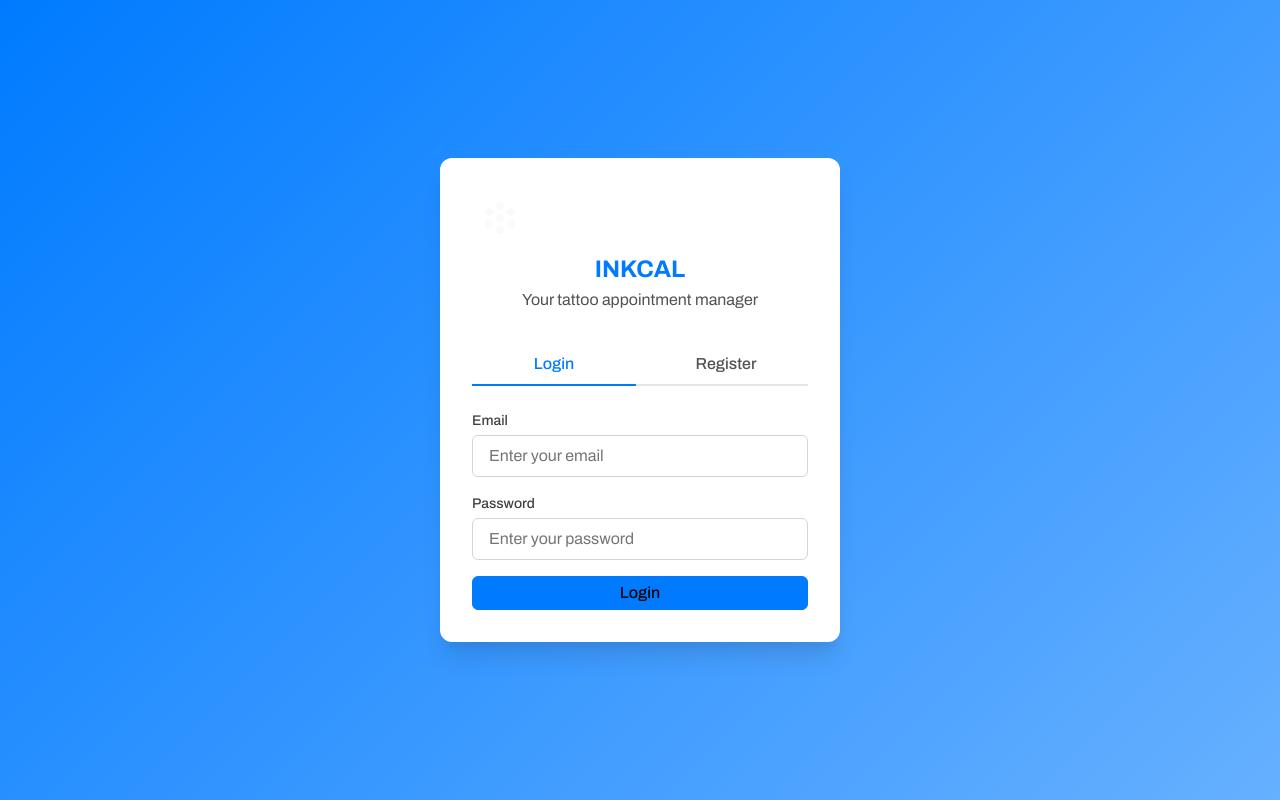
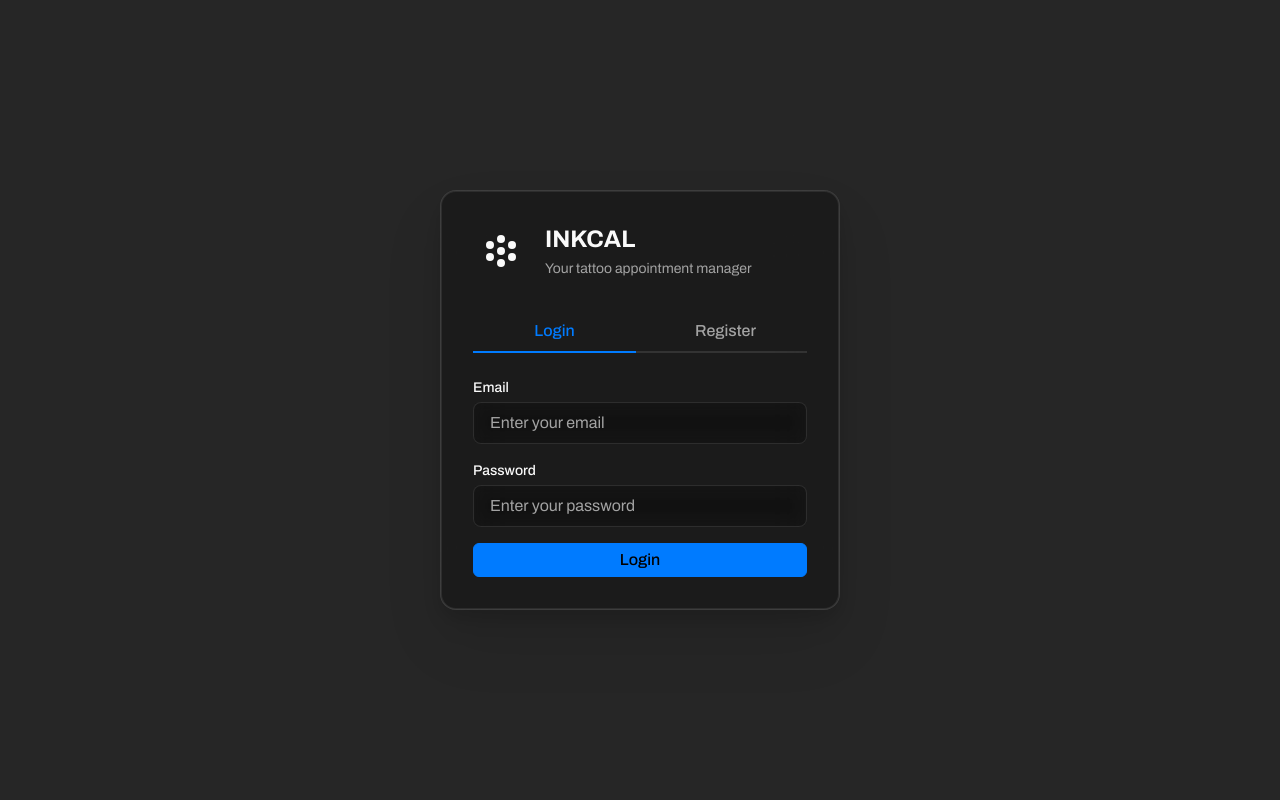
Before and after one commit to steffenaichele/INKCAL, a React (Vite) app in the folder frontend/: page / in a window 1280 px wide. Built offline with nearby package versions, Linux system fonts and the light colour scheme; no server answers.

Commit message:
feat: refactor Home page layout and styles, update navigation logic in Dashboard and Settings, and enhance theme variables

```diff
--- a/frontend/src/components/ui/Logo/Logo.scss
+++ b/frontend/src/components/ui/Logo/Logo.scss
@@ -10,5 +10,5 @@
 	display: block;
 	width: 40px;
 	height: 40px;
-	fill: currentColor;
+	fill: var(--text-primary);
 }
--- a/frontend/src/pages/Dashboard.tsx
+++ b/frontend/src/pages/Dashboard.tsx
@@ -56,7 +56,7 @@ const Dashboard = () => {
 	};
 
 	if (!signedIn || !user) {
-		return <Navigate to="/login" replace />;
+		return <Navigate to="/" replace />;
 	}
 
 	return (
--- a/frontend/src/pages/Home.tsx
+++ b/frontend/src/pages/Home.tsx
@@ -5,7 +5,7 @@ import { Form } from "@base-ui/react/form";
 import { Field } from "@base-ui/react/field";
 import { Button } from "@/components/ui/Button/Button";
 import Logo from "@/components/ui/Logo/Logo";
-import styles from "@/styles/pages/Auth.module.scss";
+import "@/styles/pages/Home.scss";
 
 type AuthMode = "login" | "register";
 
@@ -58,75 +58,79 @@ const Home = () => {
 	};
 
 	return (
-		<div className={styles.Container}>
-			<div className={styles.Card}>
-				<div className={styles.LogoContainer}>
+		<div className="home">
+			<div className="home__card">
+				<div className="home__header">
 					<Logo />
-					<h1 className={styles.Title}>INKCAL</h1>
-					<p className={styles.Subtitle}>
-						Your tattoo appointment manager
-					</p>
+					<div className="home__logo-container">
+						<h1>INKCAL</h1>
+						<p className="home__subtitle">
+							Your tattoo appointment manager
+						</p>
+					</div>
 				</div>
 
-				<div className={styles.Tabs}>
+				<div className="home__tabs">
 					<button
 						type="button"
-						className={`${styles.Tab} ${mode === "login" ? styles.TabActive : ""}`}
+						className={`home__tab ${mode === "login" ? "home__tab--active" : ""}`}
 						onClick={() => switchMode("login")}>
 						Login
 					</button>
 					<button
 						type="button"
-						className={`${styles.Tab} ${mode === "register" ? styles.TabActive : ""}`}
+						className={`home__tab ${mode === "register" ? "home__tab--active" : ""}`}
 						onClick={() => switchMode("register")}>
 						Register
 					</button>
 				</div>
 
 				<Form
-					className={styles.Form}
+					className="home__form"
 					onSubmit={handleSubmit}
 					errors={errors}>
 					{mode === "register" && (
-						<Field.Root name="name" className={styles.Field}>
-							<Field.Label className={styles.Label}>
+						<Field.Root name="name" className="home__field">
+							<Field.Label className="home__label">
 								Name
 							</Field.Label>
 							<Field.Control
 								type="text"
 								required
 								placeholder="Enter your full name"
-								className={styles.Input}
+								className="home__input"
 								disabled={loading}
 							/>
-							<Field.Error className={styles.Error} />
+							<Field.Error className="home__error" />
 						</Field.Root>
 					)}
 
-					<Field.Root name="email" className={styles.Field}>
-						<Field.Label className={styles.Label}>Email</Field.Label>
+					<Field.Root name="email" className="home__field">
+						<Field.Label className="home__label">
+							Email
+						</Field.Label>
 						<Field.Control
 							type="email"
 							required
 							placeholder="Enter your email"
-							className={styles.Input}
+							className="home__input"
 							disabled={loading}
 						/>
-						<Field.Error className={styles.Error} />
+						<Field.Error className="home__error" />
 					</Field.Root>
 
-					<Field.Root name="password" className={styles.Field}>
-						<Field.Label className={styles.Label}>
+					<Field.Root name="password" className="home__field">
+						<Field.Label className="home__label">
 							Password
 						</Field.Label>
 						<Field.Control
 							type="password"
 							required
 							placeholder="Enter your password"
-							className={styles.Input}
+							className="home__input"
 							disabled={loading}
 						/>
-						<Field.Error className={styles.Error} />
+						<Field.Error className="home__error" />
 					</Field.Root>
 
 					<Button
--- a/frontend/src/pages/Settings.tsx
+++ b/frontend/src/pages/Settings.tsx
@@ -92,7 +92,7 @@ const Profile = ({ onClose }: ProfileProps) => {
 	});
 
 	if (!signedIn || !user) {
-		return <Navigate to="/login" replace />;
+		return <Navigate to="/" replace />;
 	}
 
 	const onLogout = async () => {
--- a/frontend/src/styles/base/_theme.scss
+++ b/frontend/src/styles/base/_theme.scss
@@ -12,6 +12,7 @@
   --text-primary: #{$gray-50};
   --text-secondary: #{$gray-400};
   --text-tertiary: #{$gray-500};
+  --text-inverted: #{$gray-900};
 
   // Border colors
   --border-color: #{$gray-700};
--- a/frontend/src/styles/pages/Auth.module.scss
+++ /dev/null
@@ -1,107 +0,0 @@
-@use "../utils/variables" as *;
-@use "../utils/mixins" as *;
-
-.Container {
-	display: flex;
-	justify-content: center;
-	align-items: center;
-	min-height: 100vh;
-	background: linear-gradient(135deg, $primary-color, lighten($primary-color, 20%));
-	padding: $spacing-md;
-}
-
-.Card {
-	background: $white;
-	border-radius: $border-radius-xl;
-	box-shadow: $shadow-xl;
-	padding: $spacing-xl;
-	width: 100%;
-	max-width: 400px;
-}
-
-.LogoContainer {
-	text-align: center;
-	margin-bottom: $spacing-xl;
-}
-
-.Title {
-	font-size: $font-size-xxl;
-	font-weight: $font-weight-bold;
-	color: $primary-color;
-	margin: $spacing-sm 0 $spacing-xs 0;
-}
-
-.Subtitle {
-	font-size: $font-size-md;
-	color: $gray-600;
-	margin: 0;
-}
-
-.Tabs {
-	display: flex;
-	gap: $spacing-sm;
-	margin-bottom: $spacing-lg;
-	border-bottom: 2px solid $gray-200;
-}
-
-.Tab {
-	@include button-reset;
-	flex: 1;
-	padding: $spacing-sm $spacing-md;
-	font-size: $font-size-md;
-	font-weight: $font-weight-medium;
-	color: $gray-600;
-	@include transition(all);
-	border-bottom: 2px solid transparent;
-	margin-bottom: -2px;
-	cursor: pointer;
-
-	&:hover {
-		color: $primary-color;
-	}
-}
-
-.TabActive {
-	color: $primary-color;
-	border-bottom-color: $primary-color;
-}
-
-.Form {
-	display: flex;
-	flex-direction: column;
-	gap: $spacing-md;
-}
-
-.Field {
-	display: flex;
-	flex-direction: column;
-	gap: $spacing-xs;
-}
-
-.Label {
-	font-size: $font-size-sm;
-	font-weight: $font-weight-medium;
-	color: $gray-700;
-}
-
-.Input {
-	padding: $spacing-sm $spacing-md;
-	border: 1px solid $gray-300;
-	border-radius: $border-radius-md;
-	font-size: $font-size-md;
-	@include transition(border-color);
-
-	&:focus {
-		outline: none;
-		border-color: $primary-color;
-	}
-}
-
-.Error {
-	font-size: $font-size-xs;
-	color: $danger-color;
-}
-
-.SubmitButton {
-	margin-top: $spacing-md;
-}
--- /dev/null
+++ b/frontend/src/styles/pages/Home.scss
@@ -0,0 +1,121 @@
+@use "../utils/variables" as *;
+@use "../utils/mixins" as *;
+
+.home {
+	display: flex;
+	justify-content: center;
+	align-items: center;
+	min-height: 100vh;
+	background: var(--bg-tertiary);
+	padding: $spacing-md;
+
+	&__card {
+		@include glass-strong;
+		border-radius: $border-radius-2xl;
+		padding: $spacing-xl;
+		width: 100%;
+		max-width: 400px;
+	}
+
+	&__header {
+		display: flex;
+		align-items: center;
+		gap: $spacing-md;
+		margin-bottom: $spacing-xl;
+	}
+
+	&__logo-container {
+		h1 {
+			font-size: $font-size-xxl;
+			color: var(--text-primary);
+			margin: 0 0 $spacing-xs 0;
+			font-weight: $font-weight-bold;
+		}
+	}
+
+	&__subtitle {
+		font-size: $font-size-sm;
+		color: var(--text-secondary);
+		margin: 0;
+	}
+
+	&__tabs {
+		display: flex;
+		gap: $spacing-sm;
+		margin-bottom: $spacing-lg;
+		border-bottom: 2px solid rgba(255, 255, 255, 0.1);
+	}
+
+	&__tab {
+		@include button-reset;
+		flex: 1;
+		padding: $spacing-sm $spacing-md;
+		font-size: $font-size-base;
+		font-weight: $font-weight-medium;
+		color: var(--text-secondary);
+		@include transition(all, $transition-speed-fast, $ease-out-expo);
+		border-bottom: 2px solid transparent;
+		margin-bottom: -2px;
+		cursor: pointer;
+
+		&:hover {
+			color: var(--text-primary);
+		}
+
+		&--active {
+			color: var(--primary-color);
+			border-bottom-color: var(--primary-color);
+		}
+	}
+
+	&__form {
+		display: flex;
+		flex-direction: column;
+		gap: $spacing-md;
+	}
+
+	&__field {
+		display: flex;
+		flex-direction: column;
+		gap: $spacing-xs;
+	}
+
+	&__label {
+		font-size: $font-size-sm;
+		font-weight: $font-weight-medium;
+		color: var(--text-primary);
+	}
+
+	&__input {
+		padding: $spacing-sm $spacing-md;
+		border: 1px solid rgba(255, 255, 255, 0.1);
+		border-radius: $border-radius-lg;
+		background: rgba(var(--glass-bg-rgb), 0.15);
+		backdrop-filter: blur($backdrop-blur-subtle);
+		-webkit-backdrop-filter: blur($backdrop-blur-subtle);
+		color: var(--text-primary);
+		font-size: $font-size-base;
+		@include transition(all, $transition-speed-fast, $ease-out-expo);
+
+		&:focus {
+			outline: none;
+			border-color: var(--primary-color);
+			background: rgba(var(--glass-bg-rgb), 0.25);
+			box-shadow: 0 0 0 3px var(--focus-ring);
+		}
+
+		&::placeholder {
+			color: var(--text-secondary);
+		}
+
+		&:disabled {
+			opacity: 0.6;
+			cursor: not-allowed;
+		}
+	}
+
+	&__error {
+		font-size: $font-size-xs;
+		color: var(--danger-color);
+	}
+}
--- a/frontend/vite.config.ts
+++ b/frontend/vite.config.ts
@@ -15,21 +15,49 @@ export default defineConfig({
 		// Optimize chunk size
 		rollupOptions: {
 			output: {
-				manualChunks: {
-					// Separate vendor chunks for better caching
-					"react-vendor": [
-						"react",
-						"react-dom",
-						"react-router",
-						"react-router-dom",
-					],
-					"query-vendor": ["@tanstack/react-query"],
+				manualChunks: (id) => {
+					// Split large vendor libraries into separate chunks
+					if (id.includes("node_modules")) {
+						// Check more specific packages first before general react check
+
+						// Router (check before react to avoid matching "react-router")
+						if (id.includes("react-router")) {
+							return "router-vendor";
+						}
+						// React Query
+						if (id.includes("@tanstack/react-query")) {
+							return "query-vendor";
+						}
+						// Base UI components (can be large)
+						if (id.includes("@base-ui")) {
+							return "base-ui-vendor";
+						}
+						// Icons
+						if (
+							id.includes("feather-icons") ||
+							id.includes("react-feather")
+						) {
+							return "icons-vendor";
+						}
+						// Date utilities
+						if (id.includes("date-fns")) {
+							return "date-vendor";
+						}
+						// React core (after more specific react-* checks)
+						if (id.includes("react") || id.includes("react-dom")) {
+							return "react-vendor";
+						}
+						// All other node_modules
+						return "vendor";
+					}
 				},
 			},
 		},
 		// Target modern browsers for smaller bundles
 		target: "esnext",
 		minify: "esbuild",
+		// Increase chunk size warning limit to 600 kB
+		chunkSizeWarningLimit: 600,
 	},
 	server: {
 		proxy: {
```
